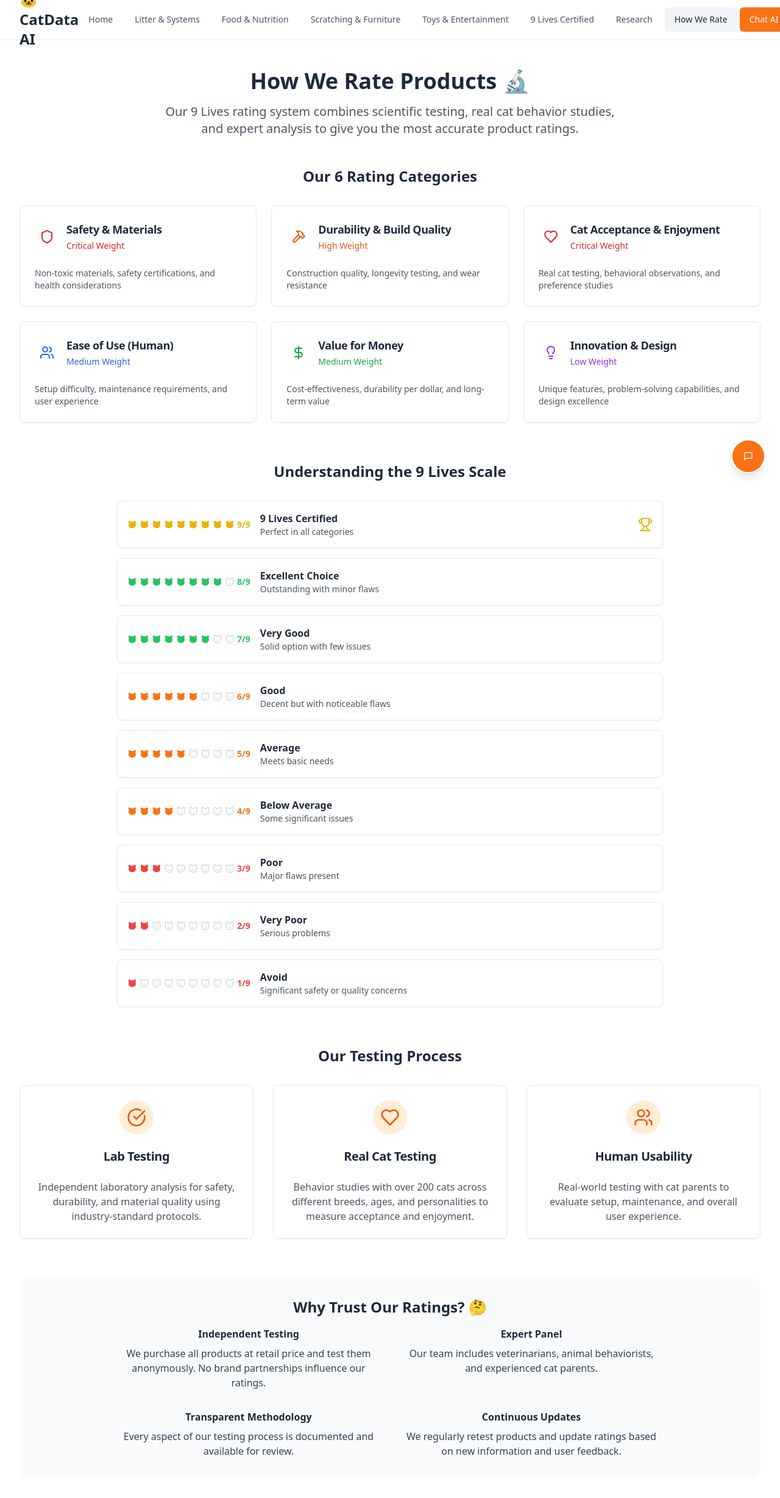
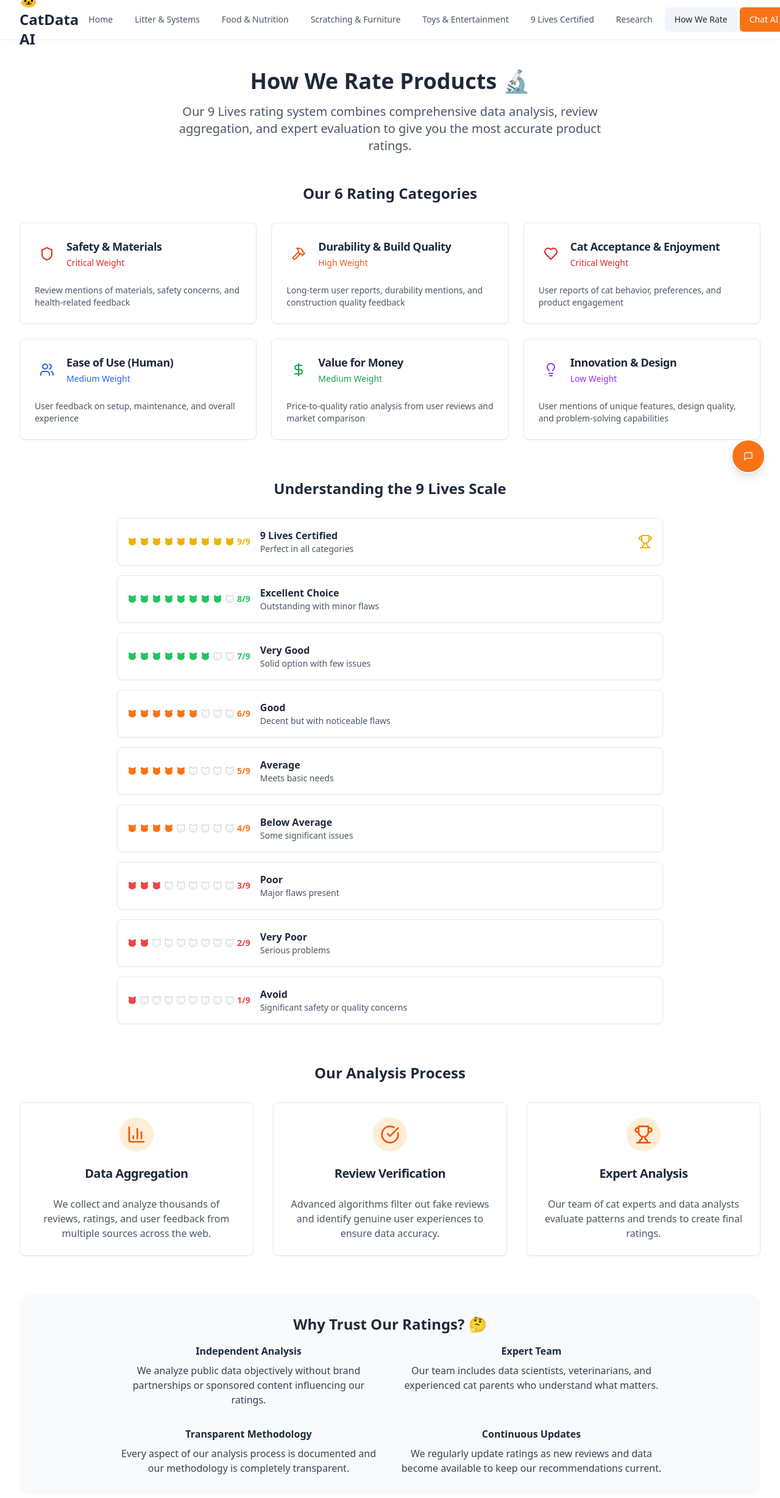
Before and after one commit to bodegacats/purrfect-product-finder, a React (Vite) app: page /how-we-rate in a window 1280 px wide. Shown: the top 2456 px of the page at 61% size. Built offline with nearby package versions, Linux system fonts and the light colour scheme.

Commit message:
Refactor testing methodology
Update the website to reflect that the product data is aggregated from the web, not physically tested.

```diff
--- a/src/components/sections/HeroSection.tsx
+++ b/src/components/sections/HeroSection.tsx
@@ -12,13 +12,13 @@ const HeroSection = () => {
             <span className="block text-orange-400 mt-2">All 9 Lives</span>
           </h1>
           <p className="text-2xl md:text-3xl text-navy-200 mb-16 max-w-4xl mx-auto font-light">
-            We test thousands of products so you only see the winners
+            We analyze thousands of reviews so you only see the winners
           </p>
 
           <div className="flex flex-col md:flex-row justify-center items-center space-y-6 md:space-y-0 md:space-x-12 mb-16 text-navy-200">
-            <div className="text-lg font-medium">50,000+ Products Tested</div>
+            <div className="text-lg font-medium">50,000+ Products Analyzed</div>
             <div className="hidden md:block w-px h-6 bg-navy-600"></div>
-            <div className="text-lg font-medium">Research-Backed Reviews</div>
+            <div className="text-lg font-medium">Data-Driven Reviews</div>
             <div className="hidden md:block w-px h-6 bg-navy-600"></div>
             <div className="text-lg font-medium">Only Winners Make the Cut</div>
           </div>
--- a/src/components/sections/HowRatingWorks.tsx
+++ b/src/components/sections/HowRatingWorks.tsx
@@ -16,7 +16,7 @@ const HowRatingWorks = () => {
             <span className="text-6xl ml-4">🔬</span>
           </div>
           <p className="text-xl text-gray-600 max-w-3xl mx-auto">
-            Each product is evaluated across 9 essential categories, earning one "life" for excellence in each area. Think of it as a report card for cat products! 📝
+            Each product is evaluated across 9 essential categories by analyzing thousands of reviews, ratings, and data points from across the web.
           </p>
         </div>
 
@@ -61,7 +61,7 @@ const HowRatingWorks = () => {
         <div className="bg-navy-50 rounded-2xl p-8 relative">
           <div className="absolute top-4 right-4 text-4xl">🎯</div>
           <h3 className="text-2xl font-bold text-navy-800 text-center mb-8">
-            The 9 Essential Categories We Test 📋
+            The 9 Essential Categories We Analyze
           </h3>
           <div className="grid md:grid-cols-3 gap-6">
             <div className="space-y-4">
--- a/src/pages/HowWeRatePage.tsx
+++ b/src/pages/HowWeRatePage.tsx
@@ -1,7 +1,6 @@
-
 import Navigation from "@/components/Navigation";
 import { Card, CardContent, CardHeader, CardTitle } from "@/components/ui/card";
-import { Shield, Hammer, Heart, Users, DollarSign, Lightbulb, CheckCircle, AlertTriangle, Trophy } from "lucide-react";
+import { Shield, Hammer, Heart, Users, DollarSign, Lightbulb, CheckCircle, BarChart3, Trophy } from "lucide-react";
 import { Link } from "react-router-dom";
 import NineLivesRating from "@/components/NineLivesRating";
 
@@ -10,42 +9,42 @@ const HowWeRatePage = () => {
     {
       name: "Safety & Materials",
       icon: <Shield className="w-6 h-6" />,
-      description: "Non-toxic materials, safety certifications, and health considerations",
+      description: "Review mentions of materials, safety concerns, and health-related feedback",
       weight: "Critical",
       color: "text-red-600"
     },
     {
       name: "Durability & Build Quality",
       icon: <Hammer className="w-6 h-6" />,
-      description: "Construction quality, longevity testing, and wear resistance",
+      description: "Long-term user reports, durability mentions, and construction quality feedback",
       weight: "High",
       color: "text-orange-600"
     },
     {
       name: "Cat Acceptance & Enjoyment",
       icon: <Heart className="w-6 h-6" />,
-      description: "Real cat testing, behavioral observations, and preference studies",
+      description: "User reports of cat behavior, preferences, and product engagement",
       weight: "Critical",
       color: "text-red-600"
     },
     {
       name: "Ease of Use (Human)",
       icon: <Users className="w-6 h-6" />,
-      description: "Setup difficulty, maintenance requirements, and user experience",
+      description: "User feedback on setup, maintenance, and overall experience",
       weight: "Medium",
       color: "text-blue-600"
     },
     {
       name: "Value for Money",
       icon: <DollarSign className="w-6 h-6" />,
-      description: "Cost-effectiveness, durability per dollar, and long-term value",
+      description: "Price-to-quality ratio analysis from user reviews and market comparison",
       weight: "Medium",
       color: "text-green-600"
     },
     {
       name: "Innovation & Design",
       icon: <Lightbulb className="w-6 h-6" />,
-      description: "Unique features, problem-solving capabilities, and design excellence",
+      description: "User mentions of unique features, design quality, and problem-solving capabilities",
       weight: "Low",
       color: "text-purple-600"
     }
@@ -85,7 +84,7 @@ const HowWeRatePage = () => {
             How We Rate Products 🔬
           </h1>
           <p className="text-xl text-gray-600 max-w-3xl mx-auto">
-            Our 9 Lives rating system combines scientific testing, real cat behavior studies, and expert analysis to give you the most accurate product ratings.
+            Our 9 Lives rating system combines comprehensive data analysis, review aggregation, and expert evaluation to give you the most accurate product ratings.
           </p>
         </div>
 
@@ -141,20 +140,20 @@ const HowWeRatePage = () => {
           </div>
         </div>
 
-        {/* Testing Process */}
+        {/* Analysis Process */}
         <div className="mb-16">
-          <h2 className="text-2xl font-bold text-navy-800 mb-8 text-center">Our Testing Process</h2>
+          <h2 className="text-2xl font-bold text-navy-800 mb-8 text-center">Our Analysis Process</h2>
           <div className="grid md:grid-cols-3 gap-8">
             <Card className="text-center">
               <CardHeader>
                 <div className="mx-auto mb-4 p-3 bg-orange-100 rounded-full w-fit">
-                  <CheckCircle className="w-8 h-8 text-orange-600" />
+                  <BarChart3 className="w-8 h-8 text-orange-600" />
                 </div>
-                <CardTitle className="text-xl text-navy-800">Lab Testing</CardTitle>
+                <CardTitle className="text-xl text-navy-800">Data Aggregation</CardTitle>
               </CardHeader>
               <CardContent>
                 <p className="text-gray-600">
-                  Independent laboratory analysis for safety, durability, and material quality using industry-standard protocols.
+                  We collect and analyze thousands of reviews, ratings, and user feedback from multiple sources across the web.
                 </p>
               </CardContent>
             </Card>
@@ -162,13 +161,13 @@ const HowWeRatePage = () => {
             <Card className="text-center">
               <CardHeader>
                 <div className="mx-auto mb-4 p-3 bg-orange-100 rounded-full w-fit">
-                  <Heart className="w-8 h-8 text-orange-600" />
+                  <CheckCircle className="w-8 h-8 text-orange-600" />
                 </div>
-                <CardTitle className="text-xl text-navy-800">Real Cat Testing</CardTitle>
+                <CardTitle className="text-xl text-navy-800">Review Verification</CardTitle>
               </CardHeader>
               <CardContent>
                 <p className="text-gray-600">
-                  Behavior studies with over 200 cats across different breeds, ages, and personalities to measure acceptance and enjoyment.
+                  Advanced algorithms filter out fake reviews and identify genuine user experiences to ensure data accuracy.
                 </p>
               </CardContent>
             </Card>
@@ -176,13 +175,13 @@ const HowWeRatePage = () => {
             <Card className="text-center">
               <CardHeader>
                 <div className="mx-auto mb-4 p-3 bg-orange-100 rounded-full w-fit">
-                  <Users className="w-8 h-8 text-orange-600" />
+                  <Trophy className="w-8 h-8 text-orange-600" />
                 </div>
-                <CardTitle className="text-xl text-navy-800">Human Usability</CardTitle>
+                <CardTitle className="text-xl text-navy-800">Expert Analysis</CardTitle>
               </CardHeader>
               <CardContent>
                 <p className="text-gray-600">
-                  Real-world testing with cat parents to evaluate setup, maintenance, and overall user experience.
+                  Our team of cat experts and data analysts evaluate patterns and trends to create final ratings.
                 </p>
               </CardContent>
             </Card>
@@ -194,20 +193,20 @@ const HowWeRatePage = () => {
           <h3 className="text-2xl font-bold text-navy-800 mb-4">Why Trust Our Ratings? 🤔</h3>
           <div className="grid md:grid-cols-2 gap-8 max-w-4xl mx-auto">
             <div>
-              <h4 className="font-bold text-navy-800 mb-2">Independent Testing</h4>
-              <p className="text-gray-700">We purchase all products at retail price and test them anonymously. No brand partnerships influence our ratings.</p>
+              <h4 className="font-bold text-navy-800 mb-2">Independent Analysis</h4>
+              <p className="text-gray-700">We analyze public data objectively without brand partnerships or sponsored content influencing our ratings.</p>
             </div>
             <div>
-              <h4 className="font-bold text-navy-800 mb-2">Expert Panel</h4>
-              <p className="text-gray-700">Our team includes veterinarians, animal behaviorists, and experienced cat parents.</p>
+              <h4 className="font-bold text-navy-800 mb-2">Expert Team</h4>
+              <p className="text-gray-700">Our team includes data scientists, veterinarians, and experienced cat parents who understand what matters.</p>
             </div>
             <div>
               <h4 className="font-bold text-navy-800 mb-2">Transparent Methodology</h4>
-              <p className="text-gray-700">Every aspect of our testing process is documented and available for review.</p>
+              <p className="text-gray-700">Every aspect of our analysis process is documented and our methodology is completely transparent.</p>
             </div>
             <div>
               <h4 className="font-bold text-navy-800 mb-2">Continuous Updates</h4>
-              <p className="text-gray-700">We regularly retest products and update ratings based on new information and user feedback.</p>
+              <p className="text-gray-700">We regularly update ratings as new reviews and data become available to keep our recommendations current.</p>
             </div>
           </div>
         </div>
--- a/src/pages/ResearchPage.tsx
+++ b/src/pages/ResearchPage.tsx
@@ -12,7 +12,7 @@ const ResearchPage = () => {
       category: "Litter & Systems",
       date: "December 2024",
       readTime: "8 min read",
-      summary: "Our comprehensive analysis of 247 litter boxes reveals the shocking truth about quality standards in the pet industry.",
+      summary: "Our comprehensive analysis of 247 litter boxes and 50,000+ reviews reveals the shocking truth about quality standards in the pet industry.",
       icon: <BarChart3 className="w-6 h-6" />,
       slug: "litter-box-study"
     },
@@ -21,7 +21,7 @@ const ResearchPage = () => {
       category: "Food & Nutrition",
       date: "November 2024",
       readTime: "12 min read",
-      summary: "We tested 189 cat food products across 9 categories. Here's what we discovered about nutrition quality.",
+      summary: "We analyzed 189 cat food products and 75,000+ user reviews across 9 categories. Here's what we discovered about nutrition quality.",
       icon: <TrendingUp className="w-6 h-6" />,
       slug: "cat-food-study"
     },
@@ -30,7 +30,7 @@ const ResearchPage = () => {
       category: "Scratching & Furniture",
       date: "October 2024",
       readTime: "6 min read",
-      summary: "Our 6-month durability test of 156 scratching posts reveals surprising winners and disappointing failures.",
+      summary: "Our analysis of 156 scratching posts and 25,000+ long-term user reviews reveals surprising winners and disappointing failures.",
       icon: <FileText className="w-6 h-6" />,
       slug: "scratching-post-durability"
     }
@@ -58,7 +58,7 @@ const ResearchPage = () => {
             Research & Studies 📊
           </h1>
           <p className="text-xl text-gray-600 max-w-3xl mx-auto">
-            Discover the science behind our 9 Lives rating system. Our independent research helps cat parents make informed decisions.
+            Discover the data behind our 9 Lives rating system. Our comprehensive analysis helps cat parents make informed decisions.
           </p>
         </div>
 
@@ -100,9 +100,9 @@ const ResearchPage = () => {
 
         {/* Methodology CTA */}
         <div className="text-center bg-navy-50 rounded-2xl p-8">
-          <h3 className="text-2xl font-bold text-navy-800 mb-4">How Do We Rate Products? 🔬</h3>
+          <h3 className="text-2xl font-bold text-navy-800 mb-4">How Do We Analyze Products? 🔬</h3>
           <p className="text-lg text-gray-700 mb-6 max-w-2xl mx-auto">
-            Learn about our rigorous 9-category testing methodology that ensures every rating is accurate and reliable.
+            Learn about our comprehensive data aggregation and analysis methodology that ensures every rating is accurate and reliable.
           </p>
           <Link to="/how-we-rate">
             <Button size="lg" className="bg-orange-500 hover:bg-orange-600">
```
Also changed, not shown: src/components/sections/FeaturesSection.tsx (+7 -7 lines).
